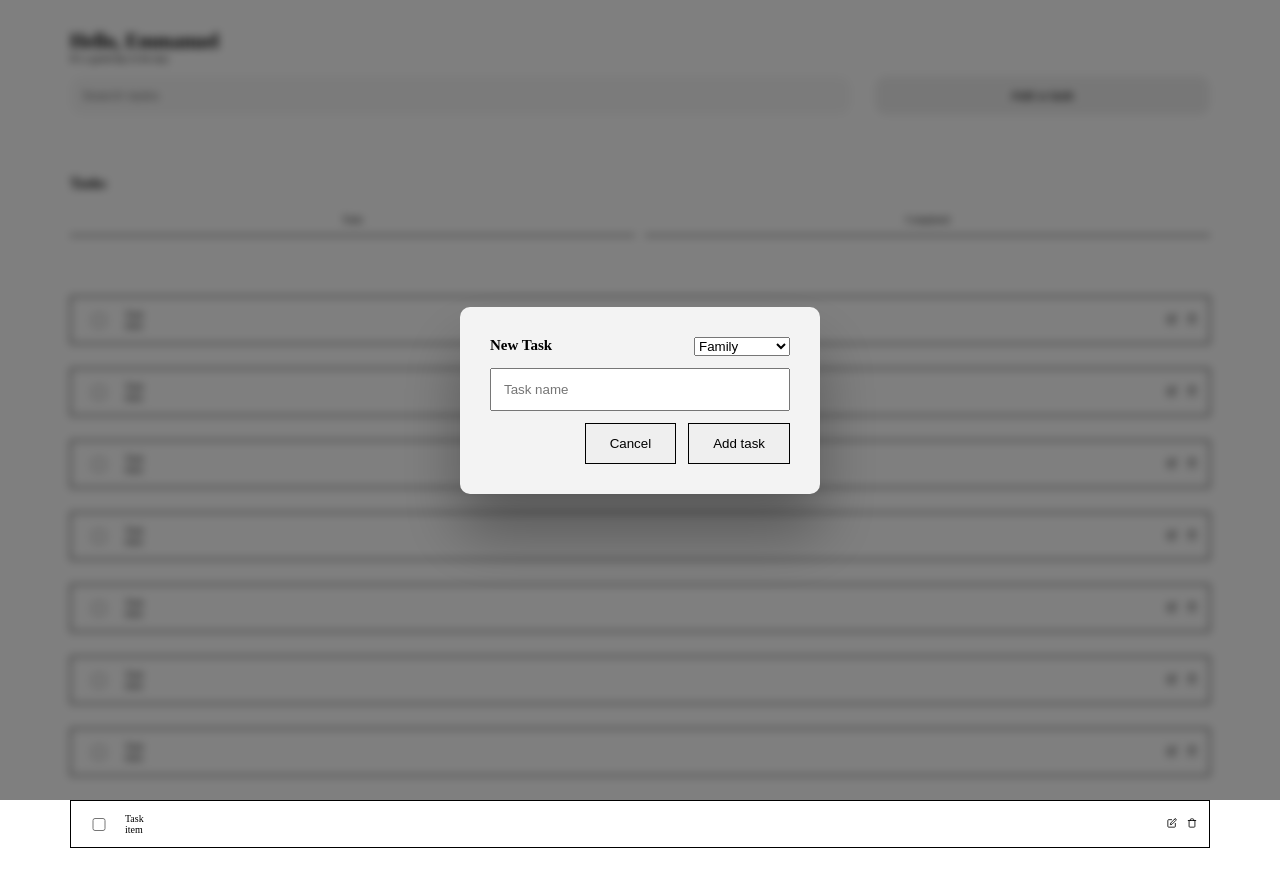
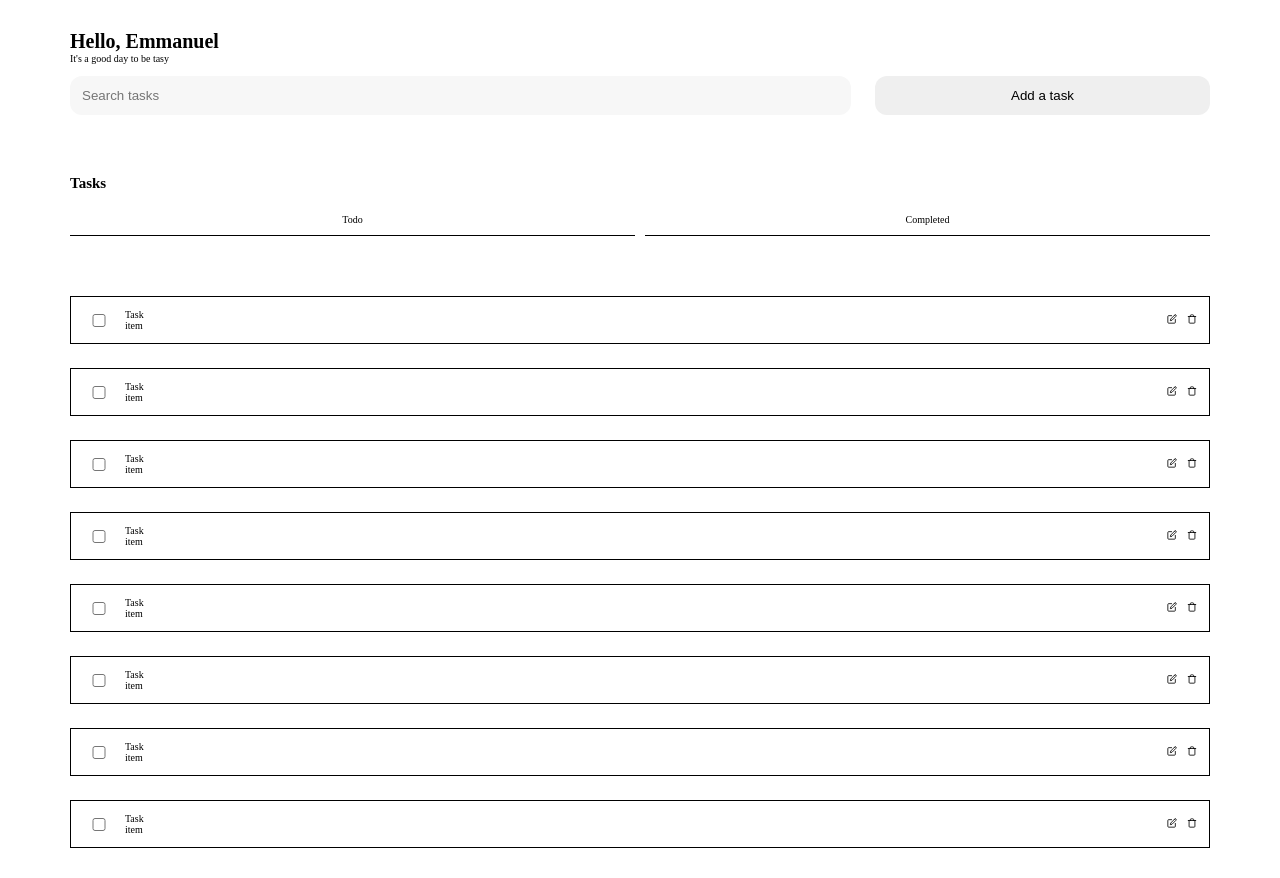
Before and after one commit to cemmanuelonyema/tasy, a React (Vite) app: page / in a window 1280 px wide. Built offline with nearby package versions, Linux system fonts and the light colour scheme.

Commit message:
add state for modal state

```diff
--- a/src/App.tsx
+++ b/src/App.tsx
@@ -1,16 +1,19 @@
 import "./App.css";
+import { useState } from "react";
 import { Header } from "./components/header/Header";
 import { Modal } from "./components/layout/modal/Modal";
 import { Tab } from "./components/tab/Tab";
 import { TaskWrapper } from "./components/taskWrapper/TaskWrapper";
 
 export const App: React.FC = () => {
+  const [modalOpen, setModalOpen] = useState<boolean>(false);
+
   return (
     <main className="App">
-      <Header />
+      <Header setModalOpen={setModalOpen} modalOpen={modalOpen} />
       <Tab />
       <TaskWrapper />
-      <Modal />
+      <Modal setModalOpen={setModalOpen} modalOpen={modalOpen} />
     </main>
   );
 };
--- a/src/components/header/Header.tsx
+++ b/src/components/header/Header.tsx
@@ -1,7 +1,12 @@
 import React from "react";
 import "./header.css";
 
-export const Header: React.FC = () => {
+interface Props {
+  modalOpen: boolean;
+  setModalOpen: React.Dispatch<React.SetStateAction<boolean>>;
+}
+
+export const Header: React.FC<Props> = ({ modalOpen, setModalOpen }) => {
   return (
     <header className="header">
       <div className="header__container">
@@ -11,7 +16,7 @@ export const Header: React.FC = () => {
         </div>
         <form className="task-function" onSubmit={(e) => e.preventDefault()}>
           <input type="text" placeholder="Search tasks" />
-          <button>Add a task</button>
+          <button onClick={() => setModalOpen(true)}>Add a task</button>
         </form>
       </div>
     </header>
--- a/src/components/layout/modal/Modal.tsx
+++ b/src/components/layout/modal/Modal.tsx
@@ -1,11 +1,20 @@
-import React from "react";
+import React, { useState, Fragment } from "react";
 import "./modal.css";
 import { ModalBox } from "./modalbox/ModalBox";
 
-export const Modal = () => {
+interface Props {
+  modalOpen: boolean;
+  setModalOpen: React.Dispatch<React.SetStateAction<boolean>>;
+}
+
+export const Modal: React.FC<Props> = ({ setModalOpen, modalOpen }) => {
   return (
-    <section className="overlay">
-      <ModalBox />
-    </section>
+    <Fragment>
+      {modalOpen && (
+        <section className="overlay">
+          <ModalBox setModalOpen={setModalOpen} modalOpen={modalOpen} />
+        </section>
+      )}
+    </Fragment>
   );
 };
--- a/src/components/layout/modal/modalbox/ModalBox.tsx
+++ b/src/components/layout/modal/modalbox/ModalBox.tsx
@@ -2,7 +2,12 @@ import { useState } from "react";
 import { Todo } from "../../../model";
 import "./modalbox.css";
 
-export const ModalBox: React.FC = () => {
+interface Props {
+  modalOpen: boolean;
+  setModalOpen: React.Dispatch<React.SetStateAction<boolean>>;
+}
+
+export const ModalBox: React.FC<Props> = ({ setModalOpen, modalOpen }) => {
   const [todo, setTodo] = useState<string>("");
   //   const [todo, setTodo] = useState({
   //     todo: "",
@@ -16,7 +21,7 @@ export const ModalBox: React.FC = () => {
   const handleSubmit = (e: React.FormEvent) => {
     e.preventDefault();
 
-    if (todo) {
+    if (todo !== "") {
       setTodos([...todos, { id: Date.now(), todo: todo, isDone: false }]);
       setTodo("");
     }
@@ -44,7 +49,7 @@ export const ModalBox: React.FC = () => {
         </div>
 
         <div className="btns">
-          <button>Cancel</button>
+          <button onClick={() => setModalOpen(false)}>Cancel</button>
           <button>Add task</button>
         </div>
       </form>
```
